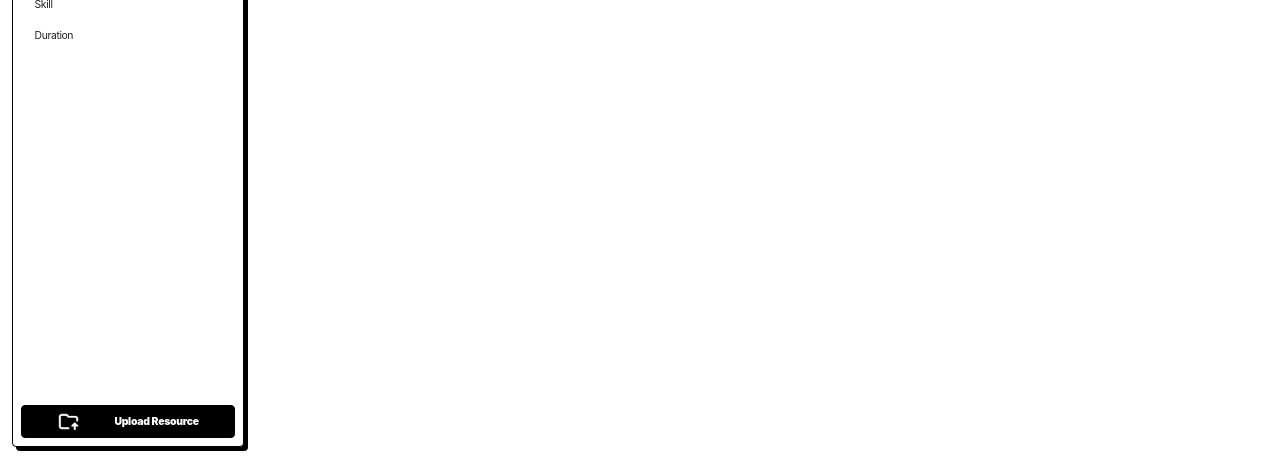
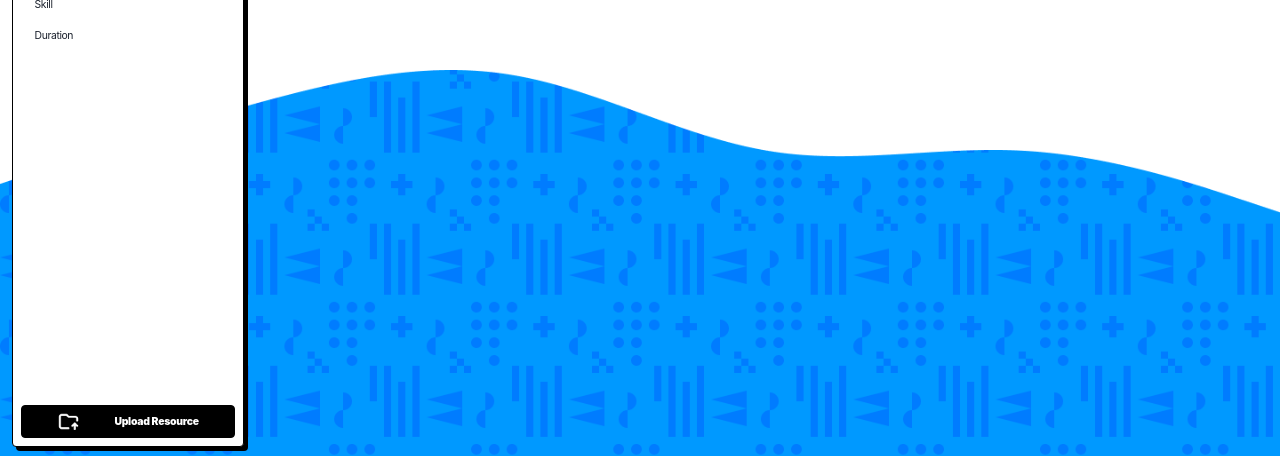
Before and after one commit to makeitMVPadmin/P4_Member_Achievement, a React (Create React App) app: page /bookmarked in a window 1280 px wide. Shown: the part 429-885 px from the top of the page. Built offline with nearby package versions, Linux system fonts and the light colour scheme; no server answers.

Commit message:
Add background for resource image

```diff
--- a/src/pages/BookMarkedPage/BookMarkedPage.jsx
+++ b/src/pages/BookMarkedPage/BookMarkedPage.jsx
@@ -4,6 +4,7 @@ import ResourceList from "../../components/ResourceList/ResourceList";
 import "./BookMarkedPage.scss";
 import { collection, getDocs } from "firebase/firestore";
 import { database } from "../../config/firebase";
+import blueWaveImg from "../../assets/images/blue-wave.png";
 
 export default function BookMarkedPage({ bookmarkedResources }) {
   const [displayedBookmarks, setDisplayedBookmarks] = useState([]);
@@ -54,6 +55,11 @@ export default function BookMarkedPage({ bookmarkedResources }) {
 
   return (
     <div className="resource__container">
+      <img
+        className="resource__container__img"
+        src={blueWaveImg}
+        alt="blue wave background"
+      />
       <div className="resource__navbar-container">
         <NavBar />
       </div>
--- a/src/pages/BookMarkedPage/BookMarkedPage.scss
+++ b/src/pages/BookMarkedPage/BookMarkedPage.scss
@@ -6,6 +6,11 @@
 .resource {
   &__container {
     display: flex;
+    &__img {
+        bottom: 0rem;
+        position: absolute;
+        width: 110%;
+      }
   }
 
   &__cards {
```
